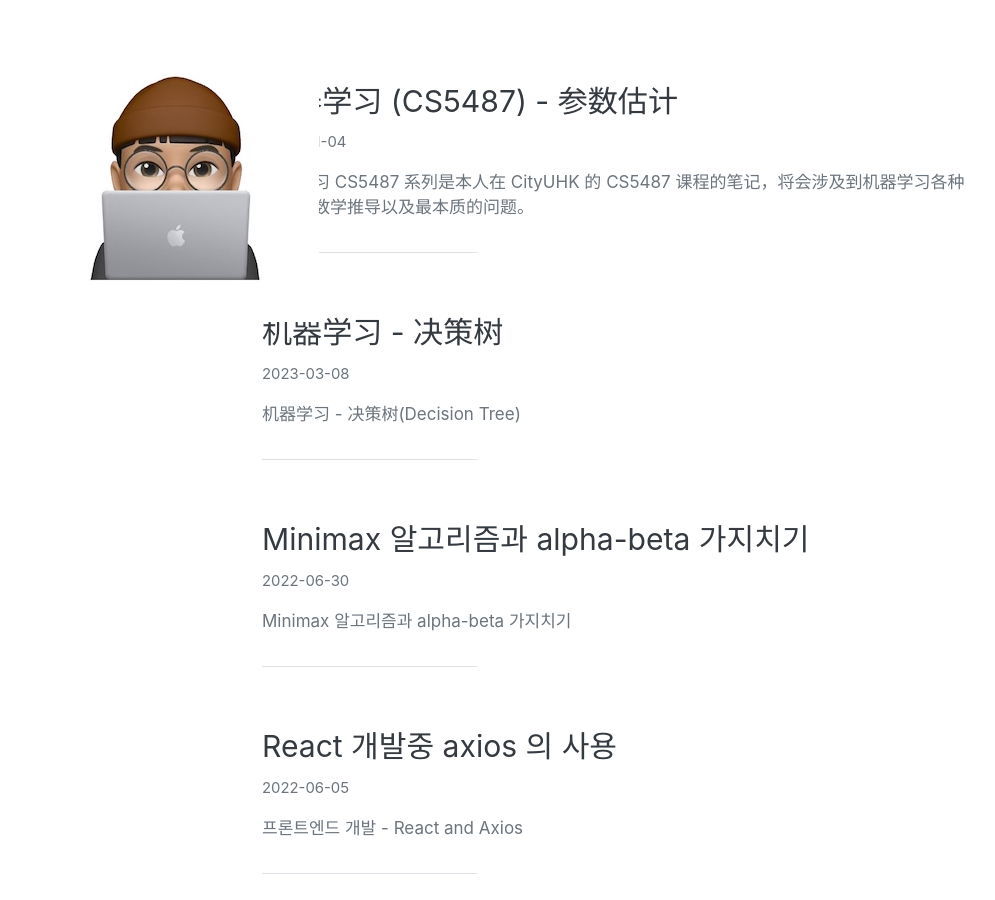
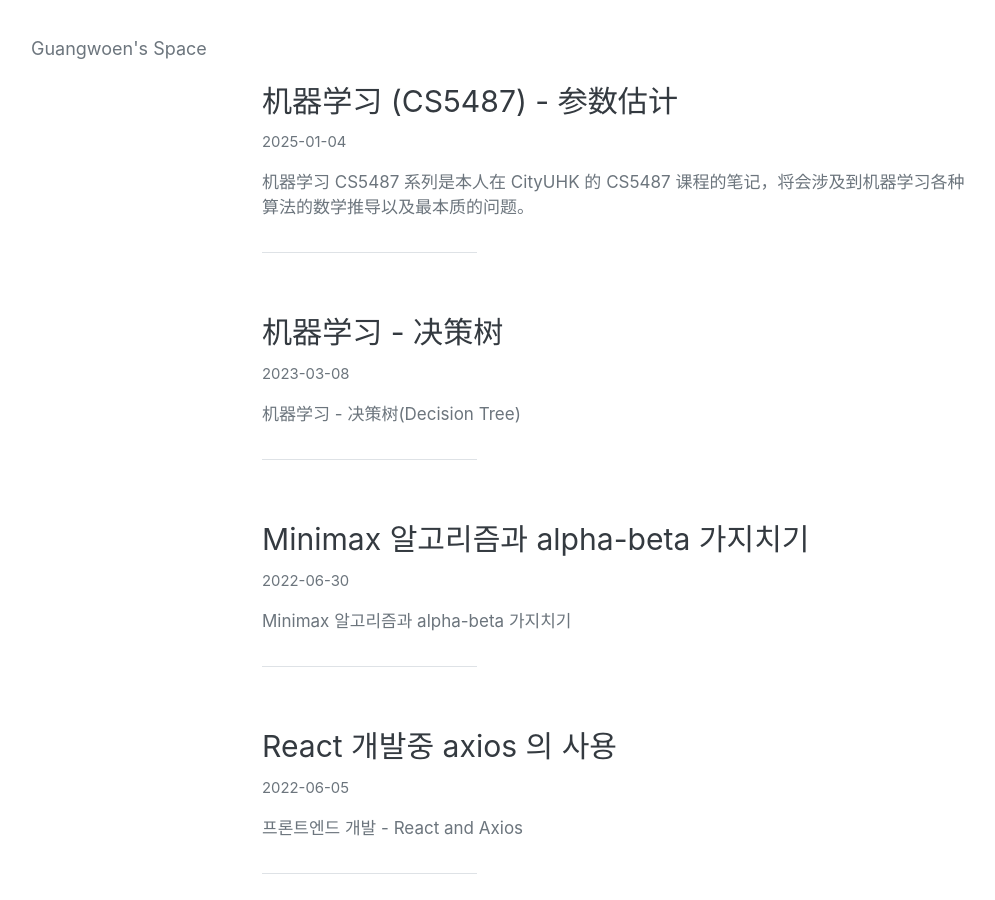
Before and after one commit to Guangwoen/Guangwoen.GitHub.io, a Jekyll site: the page built from README.md, in a window 1280 px wide and 900 px high. Shown: the whole window, without its empty margins (20-1015 px from the left). Built offline with Jekyll 4.4.1, drawn with Linux system fonts in a browser that asks for light colours; our own code applies the rules of GitHub Pages for plain Markdown files.

Commit message:
logo changed

```diff
--- a/_config.yml
+++ b/_config.yml
@@ -16,7 +16,7 @@ social:
 # # Theme Settings
 
 # # Your site's logo. Will be shown on the left top of your page.
-logo: img/logo.jpg
+# logo: img/logo.jpg
 # # If the images of our blog are stored in an external cloud. You can use the jekyll-img-prefix plugin and set your images' base URL here.
 # img_prefix: https://your-img-cdn.com
 # # The RSS link of your blog.
```
Also changed, not shown: img/logo.jpg (deleted).
